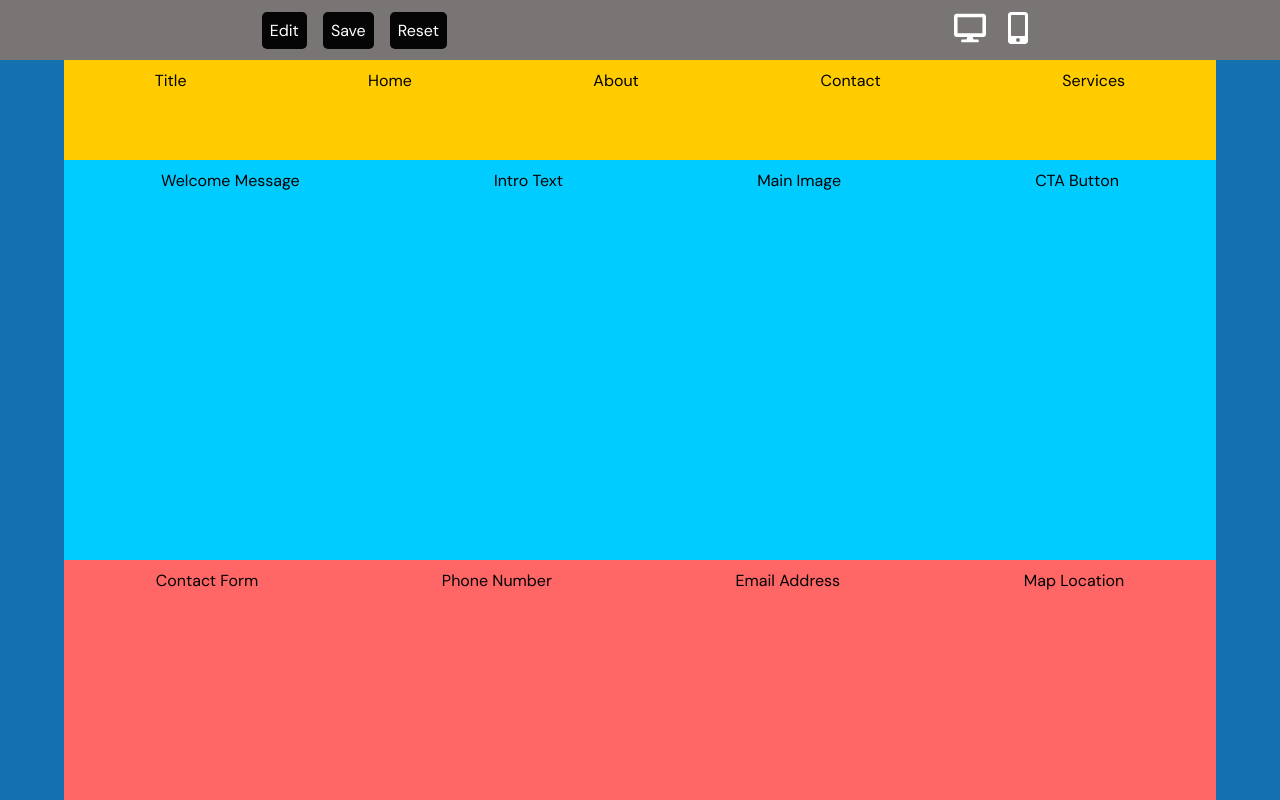
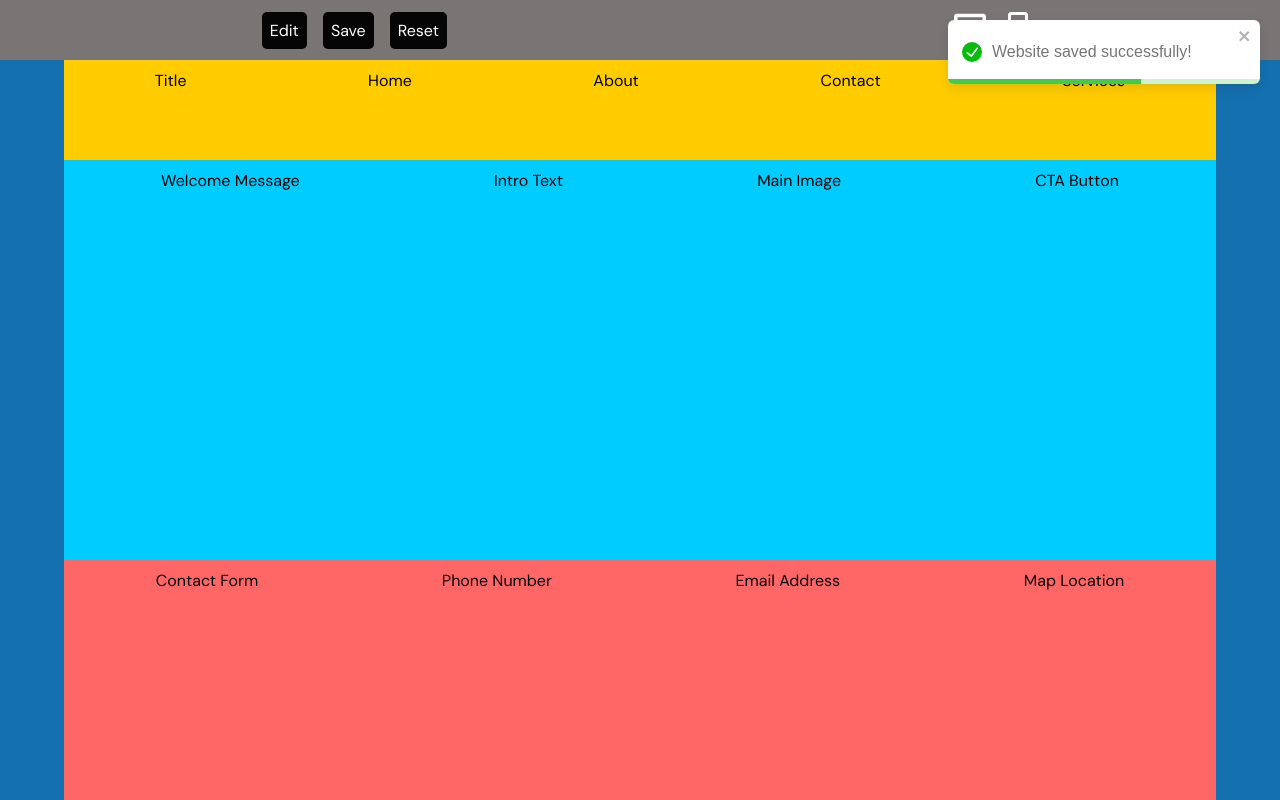
Before and after one commit to veereshnaik7/website-buildertaskByHUENM, a React (Create React App) app: page /editor in a window 1280 px wide. Both pictures are taken after a click on the button "Save". Shown: the top 800 px of the page. Built offline with nearby package versions, Linux system fonts and the light colour scheme.

Commit message:
toast completed

```diff
--- a/src/components/websiteBuilder/TextEditor.jsx
+++ b/src/components/websiteBuilder/TextEditor.jsx
@@ -24,7 +24,7 @@ const TextEditor = () => {
   );
 };
 
-// Configure toolbar and formats for text formatting (like MS Word)
+
 TextEditor.modules = {
   toolbar: [
     [{ font: [] }, { size: [] }],
--- a/src/components/websiteBuilder/WebsiteEditor.jsx
+++ b/src/components/websiteBuilder/WebsiteEditor.jsx
@@ -101,12 +101,14 @@ const WebsiteEditor = () => {
   const handleEdit = () => {
     setIsEditMode(true);
     setIsLeftSectionVisible(true);
+    toast.warn("Your are onn edit Mode now");
   };
 
   const handleSave = () => {
     setIsEditMode(false);
     setIsLeftSectionVisible(false);
     localStorage.setItem("sections", JSON.stringify(sections));
+    toast.success("Website saved successfully!");
   };
 
   const handleReset = () => {
@@ -114,6 +116,7 @@ const WebsiteEditor = () => {
     setSections(initialSections);
     localStorage.clear();
     window.location.reload();
+    toast.success("Website reset successfully!");
   };
 
   const handleContentChange = (id, newContent) => {
--- a/src/components/websiteBuilder/WebsiteSection.jsx
+++ b/src/components/websiteBuilder/WebsiteSection.jsx
@@ -130,24 +130,27 @@ const WebsiteSection = ({
 
   const itemStyle = {
     padding: "10px",
-    cursor: "move",
+    cursor: isEditMode ? "move" : "default", // Change cursor based on isEditMode
     display: "inline",
     fontSize: fontSize,
   };
 
   return (
     <div ref={setNodeRef} style={style}>
+      {isEditMode && (
         <div
           className="drag-handle"
           {...attributes}
           {...listeners}
           style={handleStyle}
         >
-        {isEditMode ? "☰" : ""}
+          ☰
         </div>
+      )}
 
       {editableContent.map((item, index) => (
         <div className="item" key={index} style={{ marginBottom: "10px" }}>
+          {isEditMode ? (
             <Draggable
               position={positions[index]}
               onDrag={(e, data) => handleDrag(index, e, data)}
@@ -160,16 +163,21 @@ const WebsiteSection = ({
                   style={{
                     outline: "none",
                     border: isEditMode ? "1px dotted #000" : "none",
-                  cursor: isEditMode ? "text" : "move",
+                    cursor: isEditMode ? "text" : "default",
                     padding: isEditMode ? "5px 10px" : "none",
-                  position:'relative',
-                  zIndex:123457890
+                    position: "relative",
+                    zIndex: 123457890,
                   }}
                 >
                   {item}
                 </div>
               </div>
             </Draggable>
+          ) : (
+            <div style={itemStyle}>
+              {item}
+            </div>
+          )}
         </div>
       ))}
     </div>
```
Lines whose indentation alone changed are shown as unchanged.
